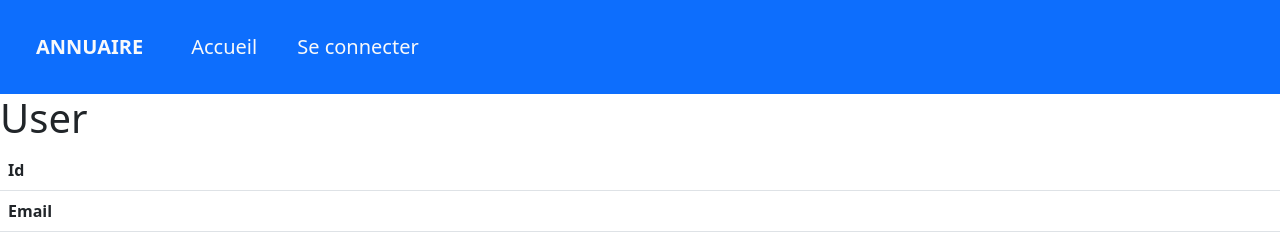
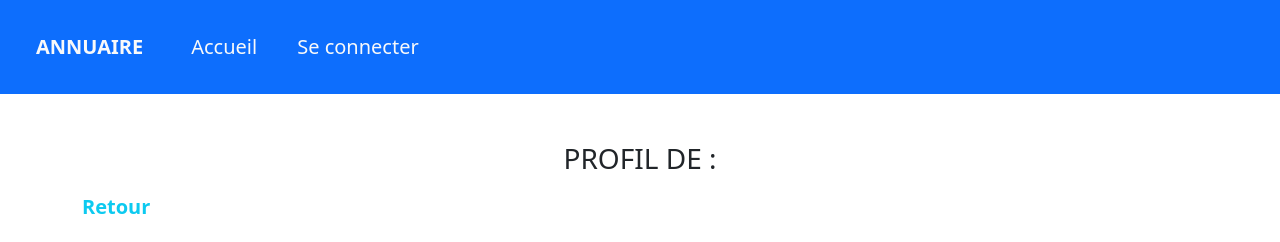
Before and after one commit to ArnaudBvd/Bravard_exam_SF, a Symfony app: template templates/user/show.html.twig in a window 1280 px wide. Shown: the top 242 px of the page. Run offline with Twig, Linux system fonts and the light colour scheme; the template is opened without the code that fills it, so the values that code supplies are empty; some libraries are stand-ins or nearby versions.

Commit message:
Mise en forme de la page profil (show)

```diff
--- a/templates/user/show.html.twig
+++ b/templates/user/show.html.twig
@@ -1,58 +1,53 @@
 {% extends 'base.html.twig' %}
 
-{% block title %}User{% endblock %}
+{% block title %}User
+{% endblock %}
 
 {% block body %}
-    <h1>User</h1>
+	<div class="container">
+		<h1 class="h3 mb-3 font-weight-normal text-center mt-5 text-uppercase">PROFIL DE :
+			{{user.firstname}}
+			{{user.lastname}}</h1>
+
+		<div class="mb-4">
+			<a href="{{ path ('app_user_index') }}" class="text-info fw-bold text-decoration-none fs-5">Retour</a>
+		</div>
+
+		<div class="d-flex justify-content-center mb-5">
+			<div>
+				<img src="{{asset ('/uploads/users/' ~ user.photo)}}" class="mt-3 rounded" width="300" height="400" alt="{{user.firstname}}">
+			</div>
+		</div>
 
 		<table class="table">
 			<tbody>
-            <tr>
-                <th>Id</th>
-                <td>{{ user.id }}</td>
-            </tr>
+
 				<tr>
 					<th>Email</th>
 					<td>{{ user.email }}</td>
 				</tr>
 				<tr>
-                <th>Roles</th>
-                <td>{{ user.roles ? user.roles|json_encode : '' }}</td>
-            </tr>
-            <tr>
-                <th>Password</th>
-                <td>{{ user.password }}</td>
-            </tr>
-            <tr>
-                <th>Firstname</th>
+					<th>Prénom</th>
 					<td>{{ user.firstname }}</td>
 				</tr>
 				<tr>
-                <th>Lastname</th>
+					<th>Nom</th>
 					<td>{{ user.lastname }}</td>
 				</tr>
 				<tr>
-                <th>Photo</th>
-                <td>{{ user.photo }}</td>
-            </tr>
-            <tr>
-                <th>Sector</th>
+					<th>Secteur d'activité</th>
 					<td>{{ user.sector }}</td>
 				</tr>
 				<tr>
-                <th>Contract</th>
+					<th>Type de contrat</th>
 					<td>{{ user.contract }}</td>
 				</tr>
 				<tr>
-                <th>Release_date</th>
+					<th>Date de fin de contrat</th>
 					<td>{{ user.releaseDate ? user.releaseDate|date('Y-m-d') : '' }}</td>
 				</tr>
 			</tbody>
 		</table>
+	</div>
 
-    <a href="{{ path('app_user_index') }}">back to list</a>
-
-    <a href="{{ path('app_user_edit', {'id': user.id}) }}">edit</a>
-
-    {{ include('user/_delete_form.html.twig') }}
 {% endblock %}
```
Lines whose indentation alone changed are shown as unchanged.
